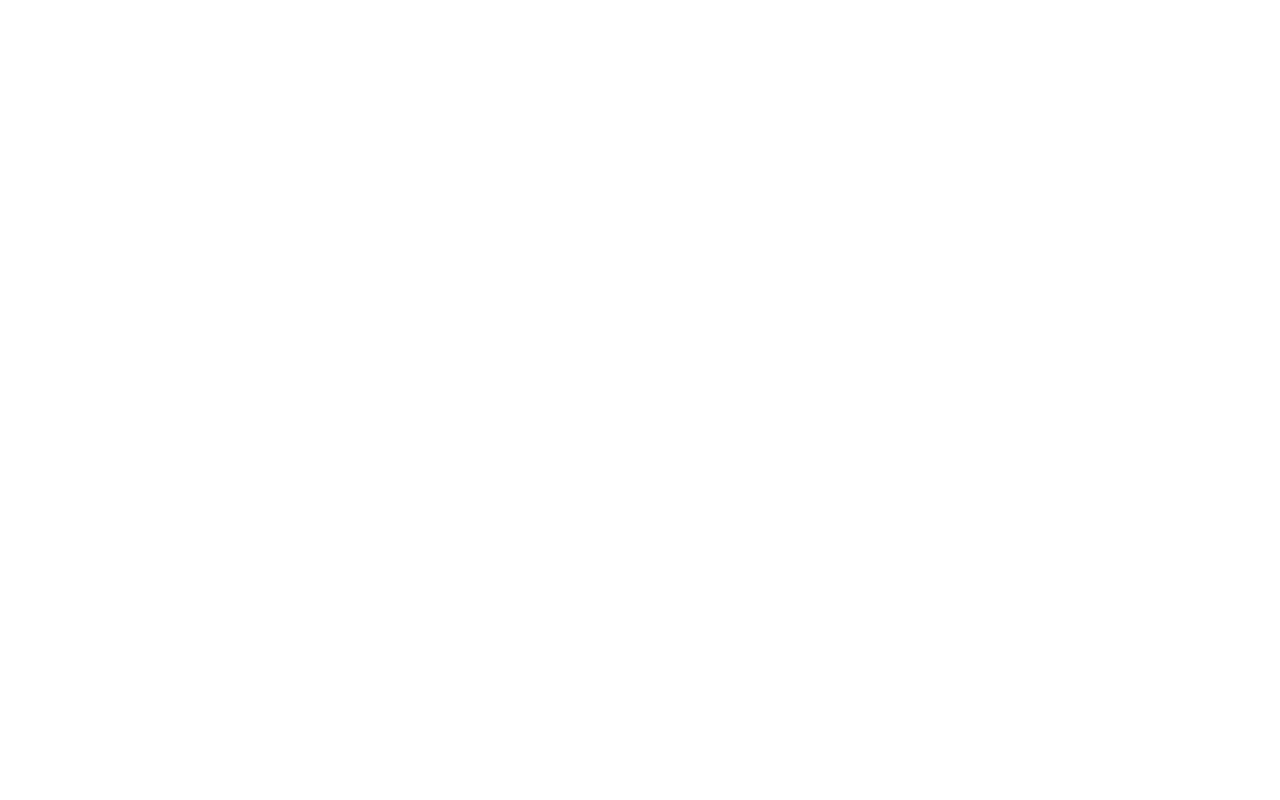
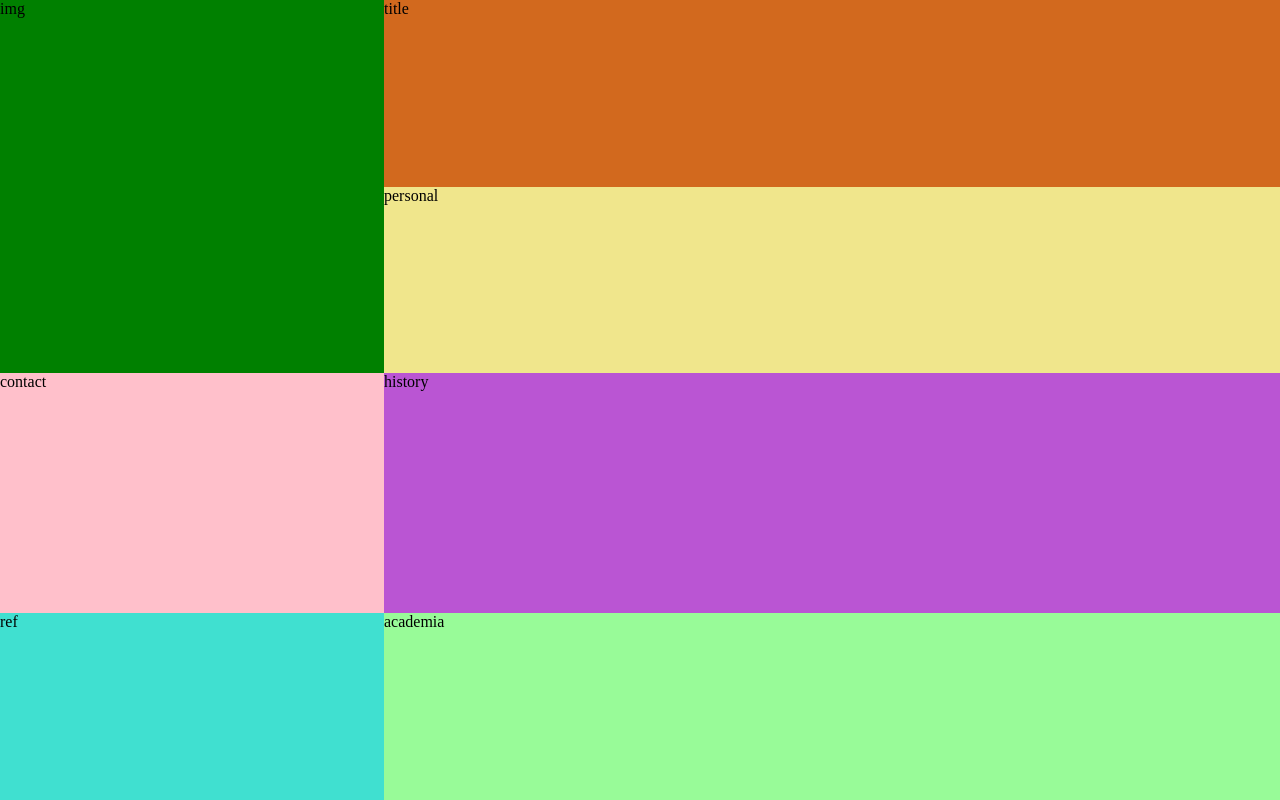
Before and after one commit to claxb/aca_web101_clay_reed, a plain HTML site: page resume.html in a window 1280 px wide. Drawn offline with Linux system fonts and the light colour scheme.

Commit message:
resume to landing

```diff
--- a/resume.css
+++ b/resume.css
@@ -0,0 +1,60 @@
+body {
+  margin: 0px;
+  background-color: red;
+}
+
+.resume-container {
+  height: 100vh;
+  display: grid;
+  grid-template-columns: 30% 1fr;
+  grid-template-rows: repeat(2, 1fr) 30% 1fr;
+}
+
+.img {
+  display: grid;
+  grid-column: 1/2;
+  grid-row: 1/3;
+  background-color: green;
+}
+
+.contact {
+  display:grid;
+  grid-column: 1/2;
+  grid-row: 3/4;
+  background-color: pink;
+}
+
+.ref {
+  display: grid;
+  grid-column: 1/2;
+  grid-row: 4/5;
+  background-color: turquoise;
+}
+
+.title {
+  display: grid;
+  grid-column: 2/3;
+  grid-row: 1/2;
+  background-color: chocolate;
+}
+
+.personal {
+  display: grid;
+  grid-column: 2/3;
+  grid-row: 2/3;
+  background-color: khaki;
+}
+
+.history {
+  display: grid;
+  grid-column: 2/3;
+  grid-row: 3/4;
+  background-color: mediumorchid;
+}
+
+.academia {
+  display: grid;
+  grid-column: 2/3;
+  grid-row: 4/5;
+  background-color: palegreen;
+}
--- a/resume.html
+++ b/resume.html
@@ -3,10 +3,18 @@
 <head>
   <meta charset="UTF-8">
   <meta name="viewport" content="width=device-width, initial-scale=1.0">
-  <title>Document</title>
+  <title>Resume</title>
   <link rel="stylesheet" href="./resume.css">
 </head>
 <body>
-
+  <div class="resume-container">
+    <div class="img">img</div>
+    <div class="title">title</div>
+    <div class="contact">contact</div>
+    <div class="history">history</div>
+    <div class="personal">personal</div>
+    <div class="ref">ref</div>
+    <div class="academia">academia</div>
+  </div>
 </body>
 </html>
```
Also changed, not shown: index.html (+1 -1 lines), IMG_2236.jpg (added).
